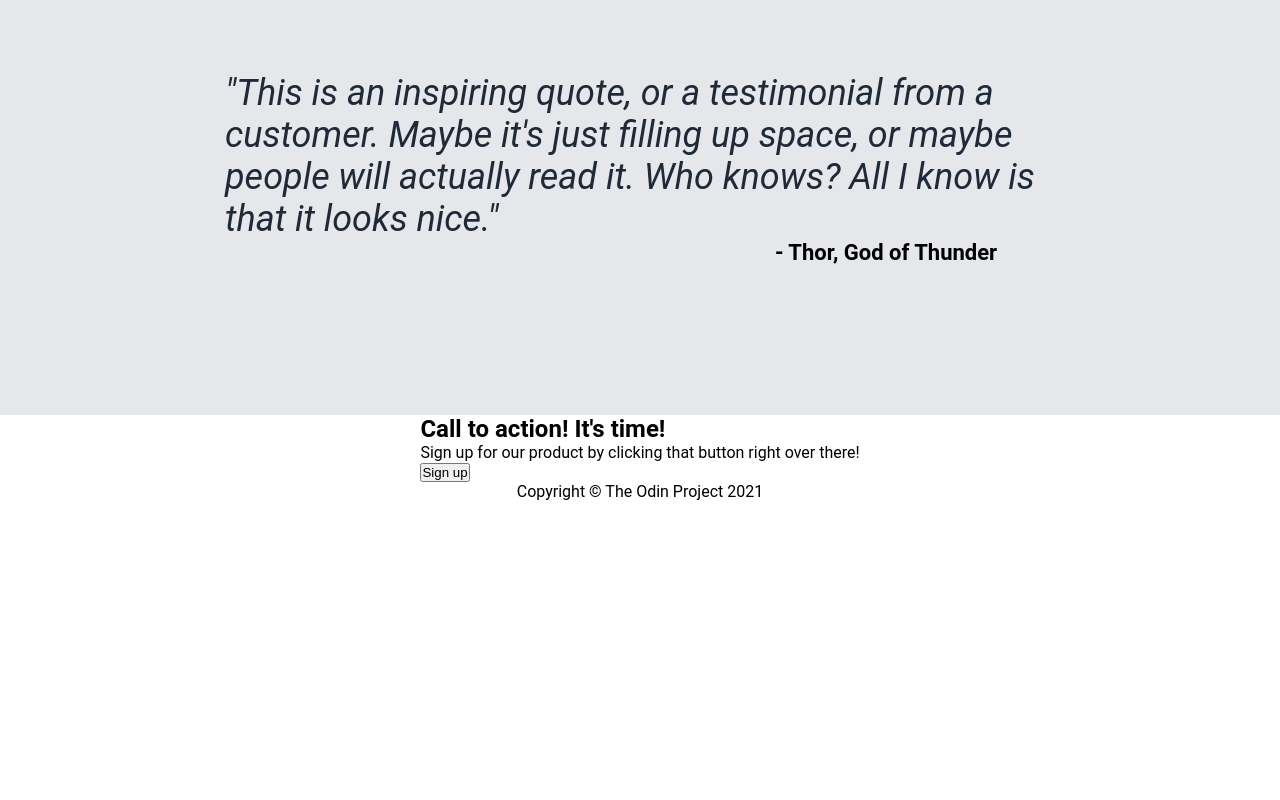
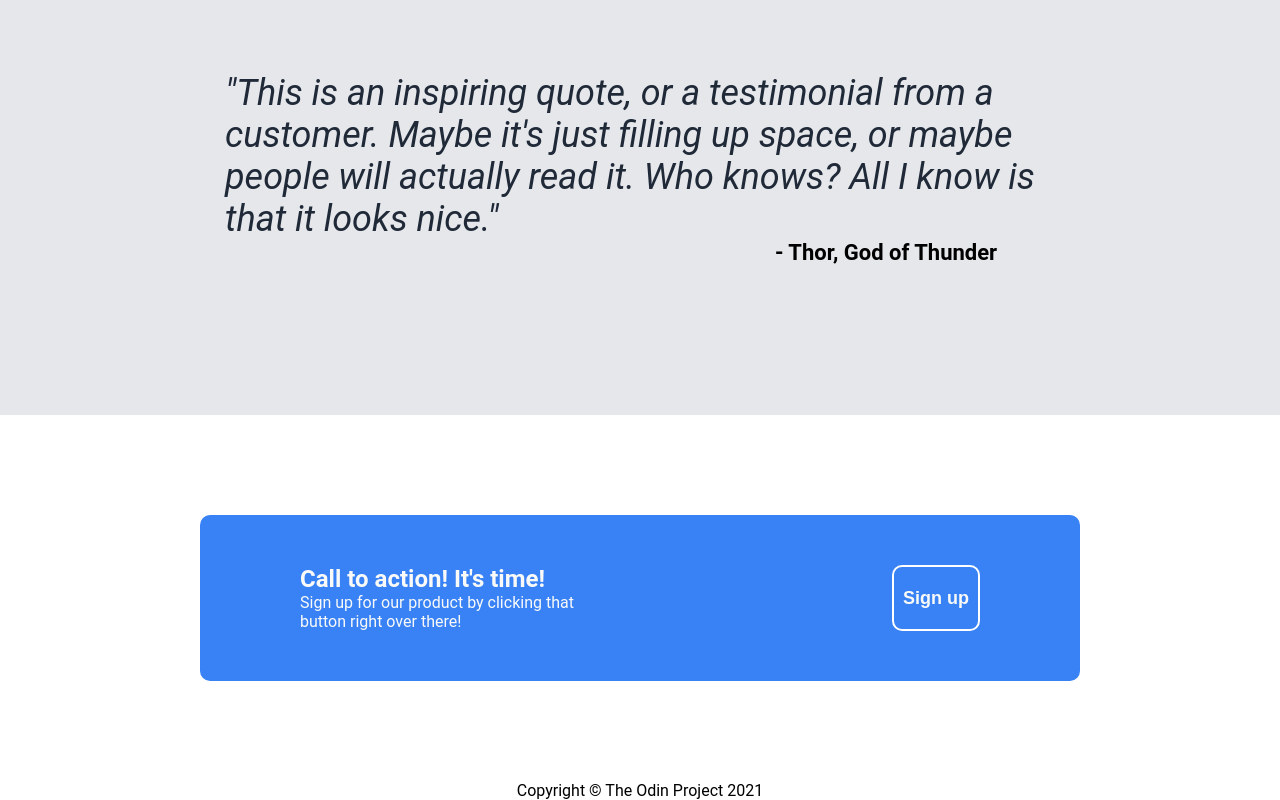
Before and after one commit to lashemacaulay/landing-page, a plain HTML site: page index.html in a window 1280 px wide. Shown: the part 1047-1847 px from the top of the page. Before the commit the page ends 1548 px from the top, so only its background shows below. Drawn offline with Linux system fonts and the light colour scheme.

Commit message:
complete call to action section

```diff
--- a/style.css
+++ b/style.css
@@ -145,3 +145,29 @@ a {
     font-size: 22px;
     font-weight: 700;
 }
+
+.calltoac {
+    padding: 100px 200px;
+}
+
+.container {
+    background-color: #3882F6;
+    padding: 50px 100px;
+    border-radius: 10px;
+    display: flex;
+    gap: 300px;
+}
+
+.calltoac-text {
+    color: #F9FAF8;
+}
+
+.calltoac-button {
+    border: white solid 2px;
+    background-color: #3882F6;
+    border-radius: 10px;
+    color: #F9FAF8;
+    width: 130px;
+    font-weight: 800;
+    font-size: 18px;
+}
```
